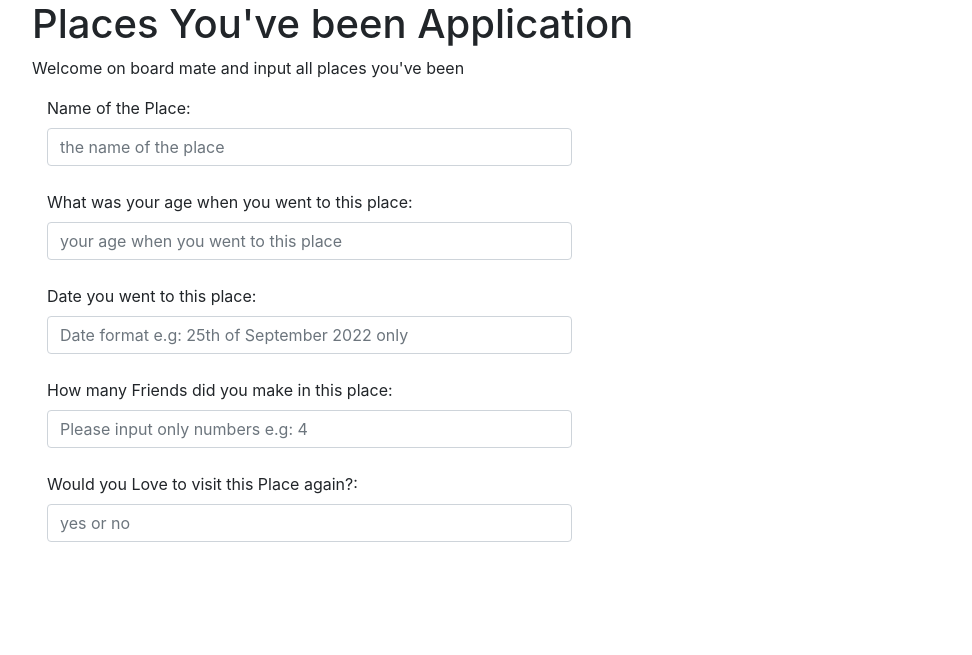
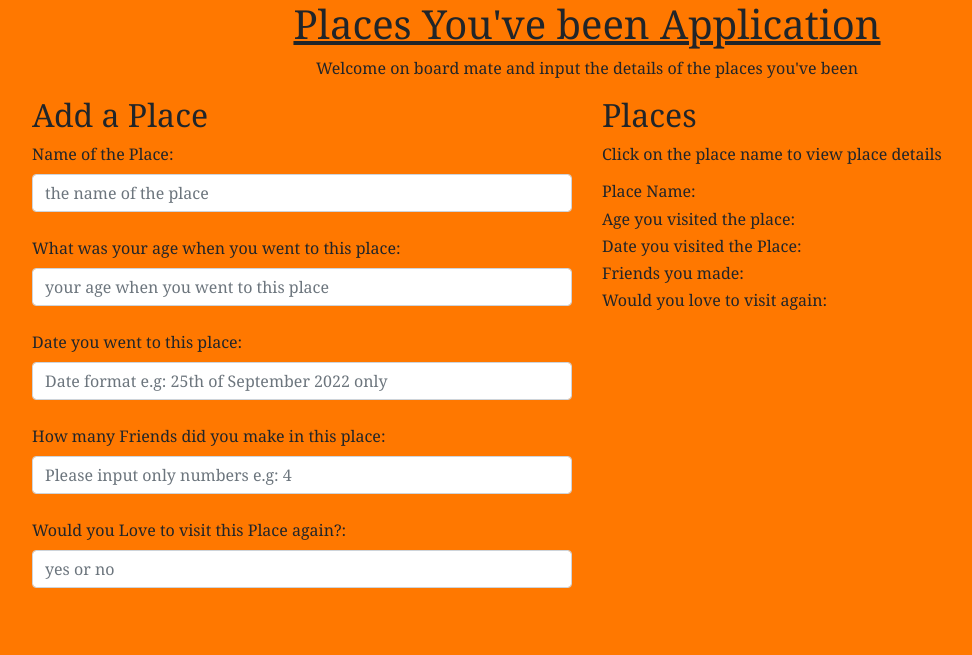
Before and after one commit to Emzzy241/places-you-ve-BEEN-Application, a plain HTML site: page index.html in a window 1280 px wide. Shown: the whole page, without its empty margins (53-1025 px from the left). Drawn offline with Linux system fonts and the light colour scheme.

Commit message:
done with all the index.html code

```diff
--- a/css/styles.css
+++ b/css/styles.css
@@ -0,0 +1,10 @@
+*{
+    margin: 0;
+    padding: 0;
+    box-sizing: border-box;
+    font-family: Cambria, Cochin, Georgia, Times, 'Times New Roman', serif;
+}
+
+body{
+    background-color: #ff7800;
+}
--- a/index.html
+++ b/index.html
@@ -14,11 +14,18 @@
 
 
     <div class="container">
-        <h1>Places You've been Application</h1>
-        <p>Welcome on board mate and input all places you've been</p>
+        <center>
+            <u>
+                <h1>Places You've been Application</h1>
+            </u>
+            <p>Welcome on board mate and input the details of the places you've been</p>
+        </center>
+
+        <div class="row">
 
         <div class="col-md-6 col-xs-6 col-sm-6 col-lg-6">
             <form class="form-group" id="allPlaces">
+                <h2>Add a Place</h2>
                 <label for="new-place-Name">Name of the Place: </label>
                 <input type="text" id="new-place-Name" class="form-control" placeholder="the name of the place ">
                 <br>
@@ -43,6 +50,23 @@
 
             </form>
         </div>
+        <div class="col-md-6 col-xs-6 col-sm-6 col-lg-6">
+            <div id="place-shower">
+                <h2>Places</h2>
+                <p>Click on the place name to view place details</p>
+                <ul id="all-places"></ul>
+            </div>
+
+            <div id="show-all-places">
+                <h6>Place Name: <span class="show-place-name"></span></h6>
+                <h6>Age you visited the place: <span class="show-user-age"></span></h6>
+                <h6>Date you visited the Place: <span class="show-date-visited"></span></h6>
+                <h6>Friends you made: <span class="show-friends-user-made"></span></h6>
+                <h6>Would you love to visit again: <span class="show-user-status"></span></h6>
+            </div>
+        </div>
+        </div>
+
     </div>
 
 </body>
```
